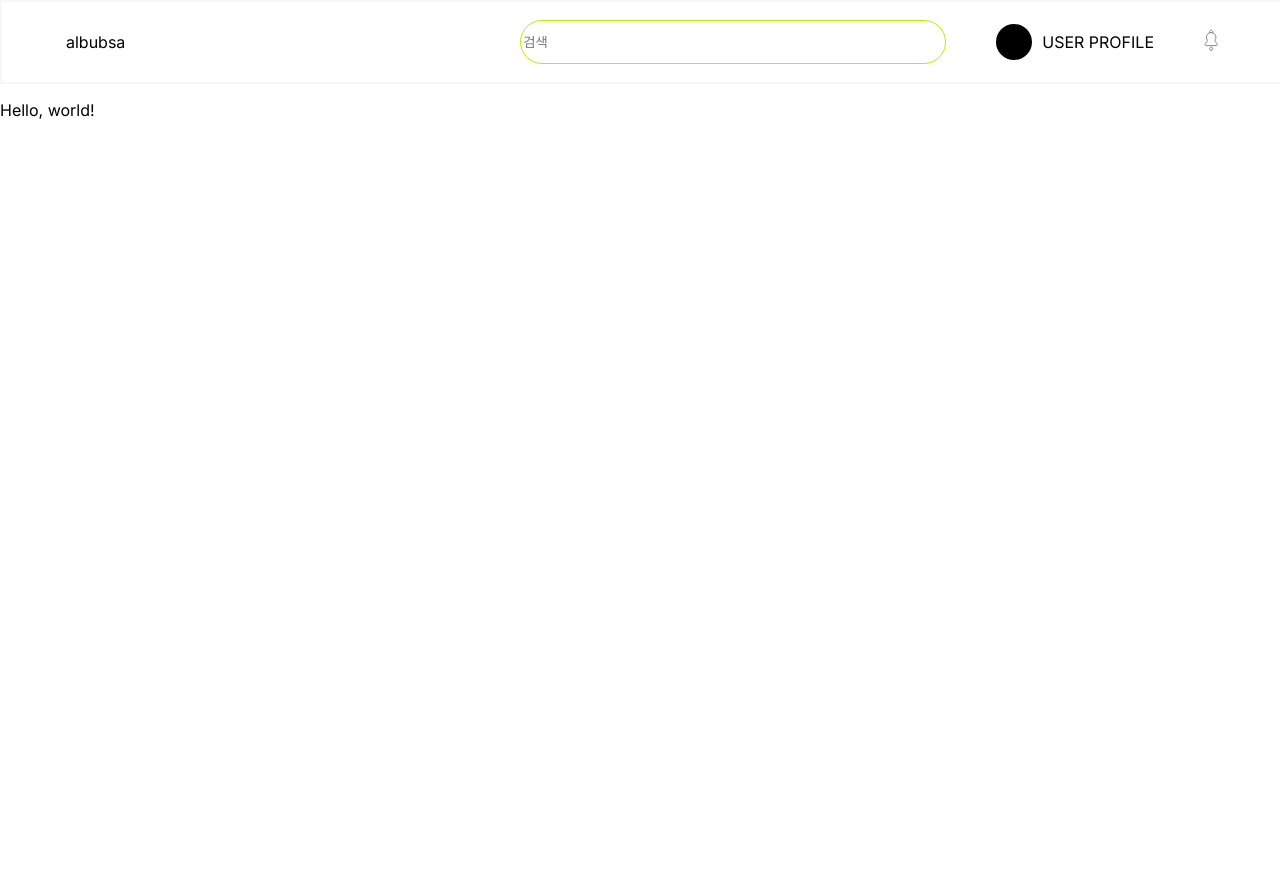
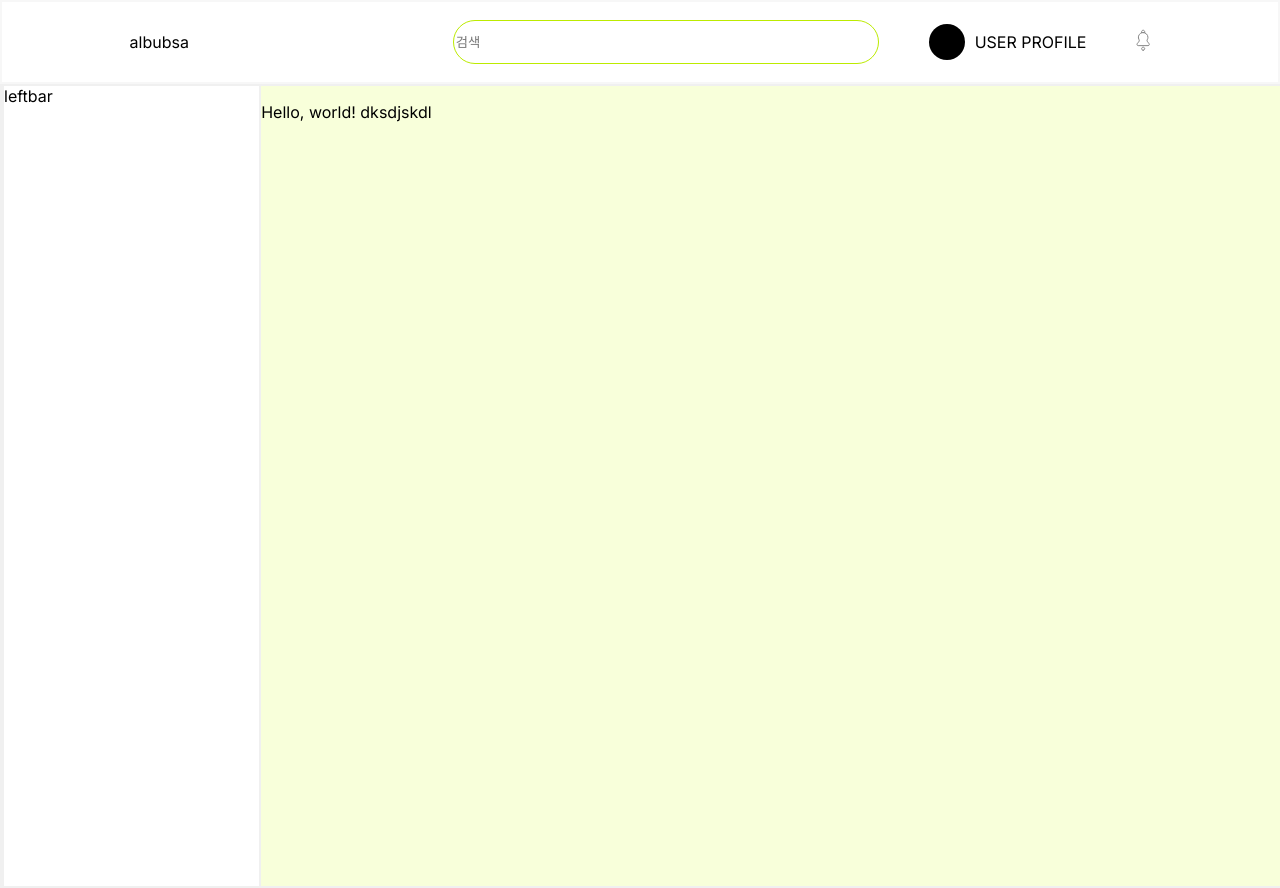
Before and after one commit to jijijig/albeobsa-Front, a Next.js app: page / in a window 1280 px wide. Before the commit the page ends 800 px from the top, so only its background shows below. Built offline with nearby package versions, Linux system fonts and the light colour scheme.

Commit message:
#2 feat- 메인페이지 정의 및 각 컨테이너 생성

```diff
--- a/src/app/global.css
+++ b/src/app/global.css
@@ -3,3 +3,37 @@ body {
     padding: 0;
     font-family: -apple-system, BlinkMacSystemFont, 'Segoe UI', Roboto, Oxygen, Ubuntu, Cantarell, 'Open Sans', 'Helvetica Neue', sans-serif;
   }
+
+  .nav-barContainer {
+    display: flex;
+    justify-content: center;
+    align-Items: center;
+    height: 80px;
+    border: 2px solid #f7f7f7;
+  }
+  .contents-Container{
+    display: flex;
+    justify-content: center;
+    margin:0px;
+    border: 2px solid #F0F0F0;
+    align-Items: center;
+    width:100%;
+    height: 100vh;
+
+  }
+
+  .contents-Left-Container{
+    margin:0px;
+    border: 2px solid #F0F0F0;
+    background-color: #FFFFFF;
+    align-Items: center;
+    width:20%;
+    height: 100vh;
+  }
+  .contents-Right-Container{
+    margin:0px;
+    background-color: #E7FF854D;
+    align-Items: center;
+    width:80%;
+    height: 100vh;
+  }
--- a/src/app/layout.tsx
+++ b/src/app/layout.tsx
@@ -1,13 +1,14 @@
-import type { Metadata } from 'next';
-import { Inter } from 'next/font/google';
-import Head from 'next/head';
-import Nav from '@/components/nav';
-import '@/app/global.css';
-const inter = Inter({ subsets: ['latin'] });
+import type { Metadata } from "next";
+import { Inter } from "next/font/google";
+import Head from "next/head";
+import Nav from "@/components/navbar";
+import Leftbar from "@/components/leftbar";
+import "@/app/global.css";
+const inter = Inter({ subsets: ["latin"] });
 
 export const metadata: Metadata = {
-    title: '알법사',
-    description: '알뜰 마법사의 줄인말',
+  title: "알법사",
+  description: "알뜰 마법사의 줄인말",
 };
 
 export default function RootLayout({
@@ -18,24 +19,24 @@ export default function RootLayout({
   return (
     <html lang="en">
       <Head>
-                <title>{(metadata.title as string) ?? '기본 제목'}</title>
-                <meta name="description" content={metadata.description ?? '기본 설명'} />
+        <title>{(metadata.title as string) ?? "기본 제목"}</title>
+        <meta
+          name="description"
+          content={metadata.description ?? "기본 설명"}
+        />
       </Head>
 
       <body className={inter.className}>
-                <div
-                    style={{
-                        display: 'flex',
-                        justifyContent: 'center',
-                        alignItems: 'center',
-                        width: '100vw',
-                        height: '80px',
-                        border: `2px solid #f7f7f7`,
-                    }}
-                >
+        <div className="nav-barContainer">
           <Nav />
         </div>
-                {children}
+
+        <div className="contents-Container">
+          <div className="contents-Left-Container">
+            <Leftbar />
+          </div>
+          <div className="contents-Right-Container">{children}</div>
+        </div>
       </body>
     </html>
   );
--- a/src/app/page.tsx
+++ b/src/app/page.tsx
@@ -1,4 +1,4 @@
-import React from 'react';
+import React from "react";
 export default function Home() {
-    return <p>Hello, world!</p>;
+  return <p>Hello, world! dksdjskdl</p>;
 }
--- /dev/null
+++ b/src/components/leftbar.tsx
@@ -0,0 +1,5 @@
+import React from "react";
+
+export default function leftbar() {
+  return <div>leftbar</div>;
+}
--- a/src/components/nav.tsx
+++ /dev/null
@@ -1,76 +0,0 @@
-'use client';
-import React from 'react';
-import styled from 'styled-components';
-
-export default function nav() {
-    return (
-        <Container>
-            <div>
-                <p>albubsa</p>
-            </div>
-
-            <div className="nav-right">
-                <div>
-                    <input type="text" placeholder="검색" />
-                </div>
-
-                <div className="user-box">
-                    <div className="img-box"></div>USER PROFILE
-                </div>
-                <div>
-                    <svg width="14" height="22" viewBox="0 0 14 22" fill="none" xmlns="http://www.w3.org/2000/svg">
-                        <path
-                            d="M7.15385 3.5564C9.76923 3.5564 11.9231 5.71021 11.9231 8.32559C11.9231 9.17174 11.6923 10.0179 11.2308 10.7871L11 11.2487L11.4615 12.7102C11.6154 13.2486 12 13.6333 12.5385 13.941C13 14.1718 13.3077 14.6334 13.3077 15.1719V15.4795C13.3077 16.0949 12.7692 16.6333 12.1538 16.6333H2.15385C1.53846 16.6333 1 16.0949 1 15.4795V15.1719C1 14.6334 1.30769 14.1718 1.76923 13.941C2.23077 13.7102 2.61539 13.2486 2.84616 12.7102L3.30769 11.2487L3.07692 10.7871C1.69231 8.55632 2.46154 5.55632 4.69231 4.24863C5.46154 3.78709 6.30769 3.5564 7.15385 3.5564Z"
-                            stroke="#858585"
-                            strokeLinecap="round"
-                            strokeLinejoin="round"
-                        />
-                        <path
-                            d="M7.15379 21.2487C8.00346 21.2487 8.69225 20.5599 8.69225 19.7103C8.69225 18.8606 8.00346 18.1718 7.15379 18.1718C6.30412 18.1718 5.61533 18.8606 5.61533 19.7103C5.61533 20.5599 6.30412 21.2487 7.15379 21.2487Z"
-                            stroke="#858585"
-                            strokeLinecap="round"
-                            strokeLinejoin="round"
-                        />
-                        <path
-                            d="M5.61533 3.5572V2.78797C5.61533 1.94182 6.30763 1.24951 7.15379 1.24951C7.99994 1.24951 8.69225 1.94182 8.69225 2.78797V3.5572"
-                            stroke="#858585"
-                            strokeLinecap="round"
-                            strokeLinejoin="round"
-                        />
-                    </svg>
-                </div>
-            </div>
-        </Container>
-    );
-}
-
-const Container = styled.div`
-    display: flex;
-    width: 90%;
-    height: 100%;
-    justify-content: space-between;
-    align-items: center;
-
-    input {
-        width: 420px;
-        height: 40px;
-        border-radius: 100px;
-        border: 1px solid #bceb00;
-    }
-    .nav-right {
-        display: flex;
-        gap: 50px;
-        align-items: center;
-    }
-    .img-box {
-        width: 36px;
-        height: 36px;
-        border-radius: 50%;
-        background-color: black;
-    }
-    .user-box {
-        display: flex;
-        gap: 10px;
-        align-items: center;
-    }
-`;
--- /dev/null
+++ b/src/components/navbar.tsx
@@ -0,0 +1,82 @@
+"use client";
+import React from "react";
+import styled from "styled-components";
+
+export default function navbar() {
+  return (
+    <Container>
+      <div>
+        <p>albubsa</p>
+      </div>
+
+      <div className="nav-right">
+        <div>
+          <input type="text" placeholder="검색" />
+        </div>
+
+        <div className="user-box">
+          <div className="img-box"></div>
+          USER PROFILE
+        </div>
+        <div>
+          <svg
+            width="14"
+            height="22"
+            viewBox="0 0 14 22"
+            fill="none"
+            xmlns="http://www.w3.org/2000/svg">
+            <path
+              d="M7.15385 3.5564C9.76923 3.5564 11.9231 5.71021 11.9231 8.32559C11.9231 9.17174 11.6923 10.0179 11.2308 10.7871L11 11.2487L11.4615 12.7102C11.6154 13.2486 12 13.6333 12.5385 13.941C13 14.1718 13.3077 14.6334 13.3077 15.1719V15.4795C13.3077 16.0949 12.7692 16.6333 12.1538 16.6333H2.15385C1.53846 16.6333 1 16.0949 1 15.4795V15.1719C1 14.6334 1.30769 14.1718 1.76923 13.941C2.23077 13.7102 2.61539 13.2486 2.84616 12.7102L3.30769 11.2487L3.07692 10.7871C1.69231 8.55632 2.46154 5.55632 4.69231 4.24863C5.46154 3.78709 6.30769 3.5564 7.15385 3.5564Z"
+              stroke="#858585"
+              strokeLinecap="round"
+              strokeLinejoin="round"
+            />
+            <path
+              d="M7.15379 21.2487C8.00346 21.2487 8.69225 20.5599 8.69225 19.7103C8.69225 18.8606 8.00346 18.1718 7.15379 18.1718C6.30412 18.1718 5.61533 18.8606 5.61533 19.7103C5.61533 20.5599 6.30412 21.2487 7.15379 21.2487Z"
+              stroke="#858585"
+              strokeLinecap="round"
+              strokeLinejoin="round"
+            />
+            <path
+              d="M5.61533 3.5572V2.78797C5.61533 1.94182 6.30763 1.24951 7.15379 1.24951C7.99994 1.24951 8.69225 1.94182 8.69225 2.78797V3.5572"
+              stroke="#858585"
+              strokeLinecap="round"
+              strokeLinejoin="round"
+            />
+          </svg>
+        </div>
+      </div>
+    </Container>
+  );
+}
+
+const Container = styled.div`
+  display: flex;
+  width: 80%;
+  height: 100%;
+  justify-content: space-between;
+  align-items: center;
+
+  input {
+    width: 420px;
+    height: 40px;
+    border-radius: 100px;
+    border: 1px solid #bceb00;
+  }
+  .nav-right {
+    display: flex;
+    gap: 50px;
+    align-items: center;
+  }
+  .img-box {
+    width: 36px;
+    height: 36px;
+    border-radius: 50%;
+    background-color: black;
+  }
+  .user-box {
+    display: flex;
+    gap: 10px;
+    align-items: center;
+  }
+`;
```
Lines whose indentation alone changed are shown as unchanged.
